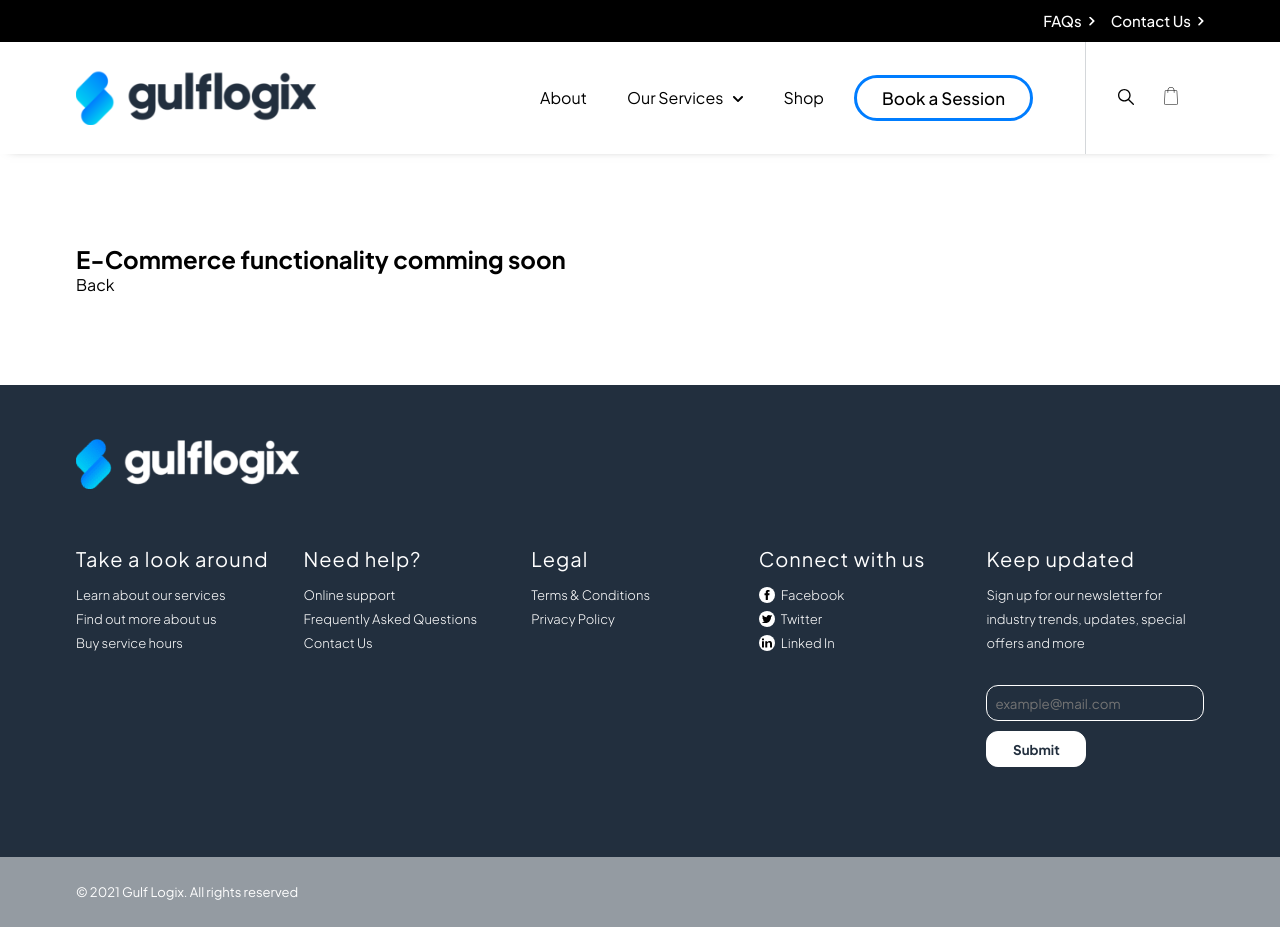
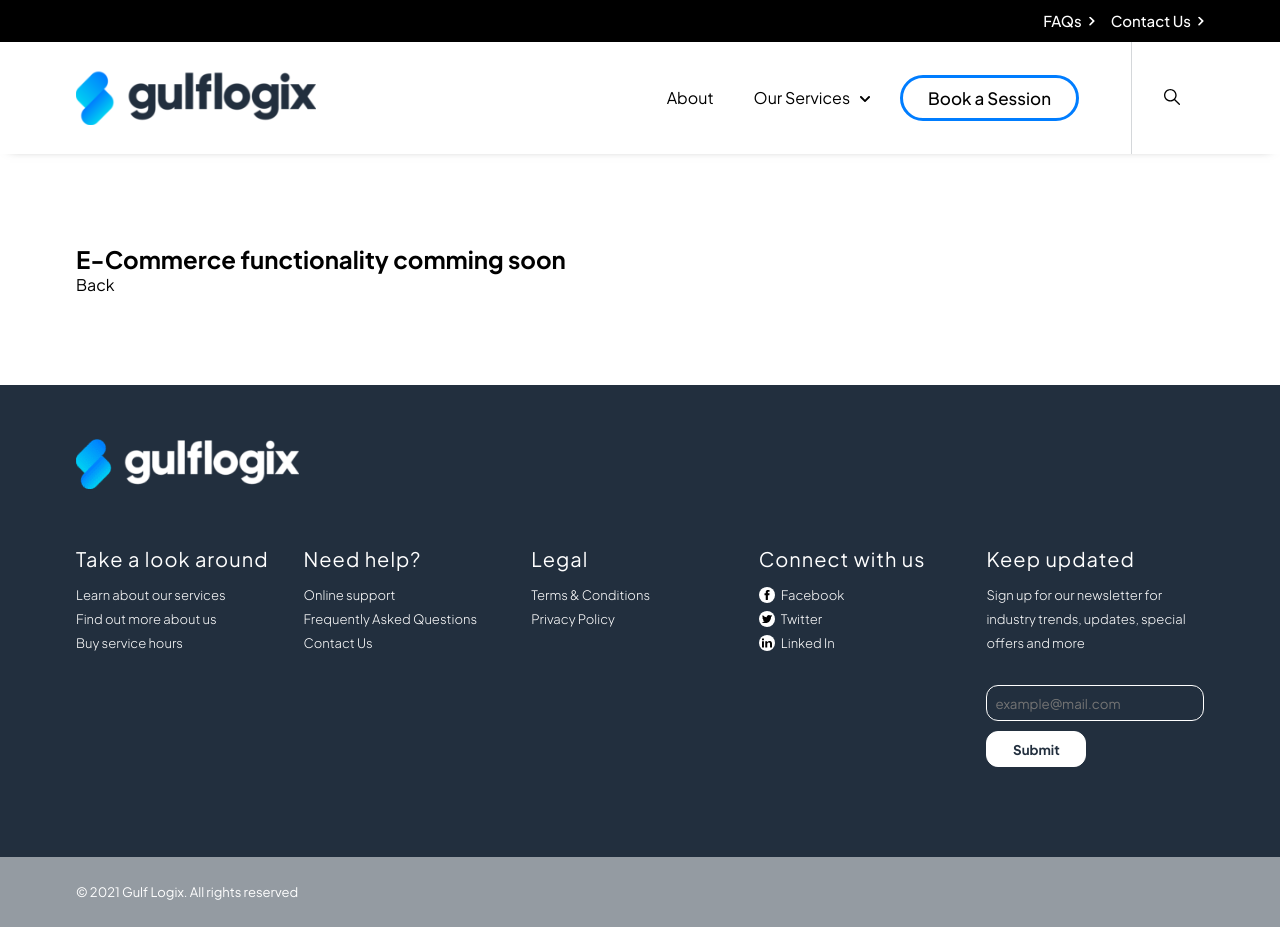
Before and after one commit to YashuaPervez/gulflofix, a Gatsby site: page /cart in a window 1280 px wide. Built offline with nearby package versions, Linux system fonts and the light colour scheme; Gatsby itself is replaced by a stand-in of ours.

Commit message:
Navbar shop and cart links removed

```diff
--- a/src/components/Layout/Navbar/IconList/index.jsx
+++ b/src/components/Layout/Navbar/IconList/index.jsx
@@ -12,11 +12,6 @@ const IconList = ({ setSearchOpen }) => {
           <Search size={16} />
         </span>
       </li>
-      <li>
-        <a href="https://www.gulflogix.ae/cart/">
-          <Bag size={18} />
-        </a>
-      </li>
     </ul>
   );
 };
--- a/src/components/Layout/Navbar/Navigation/index.jsx
+++ b/src/components/Layout/Navbar/Navigation/index.jsx
@@ -63,11 +63,6 @@ const Navigation = ({ setSearchOpen }) => {
       ],
     },
     {
-      text: "Shop",
-      link: "https://www.gulflogix.ae/online-store/",
-      type: "link",
-    },
-    {
       text: "Book a Session",
       link: "https://meetings.hubspot.com/aadilg",
       type: "button",
@@ -88,12 +83,6 @@ const Navigation = ({ setSearchOpen }) => {
         console.log("onclick");
         setSearchOpen(true);
       },
-    },
-    {
-      text: <Bag size={16} />,
-      link: "https://www.gulflogix.ae/cart",
-      type: "link",
-      classes: "hide-desktop",
     },
     {
       text: "Contact Us",
```
